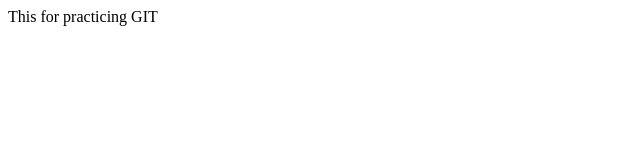
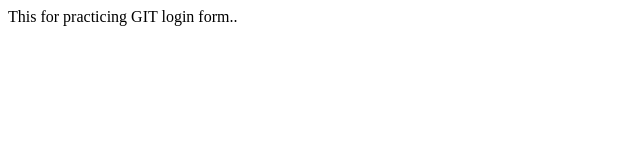
Before and after one commit to vandanajv/myappsample, a plain HTML site: page index.html in a window 1280 px wide. Shown: the full height of the page, 0-640 px from the left. Drawn offline with Linux system fonts and the light colour scheme.

Commit message:
login form

```diff
--- a/index.html
+++ b/index.html
@@ -5,5 +5,6 @@
 	</head>
 	<body>
 		This for practicing GIT
+		login form..
 	</body>
 </html>
```
Also changed, not shown: branch.html (added, +1 -0 lines), app.js (line endings or trailing spaces).
